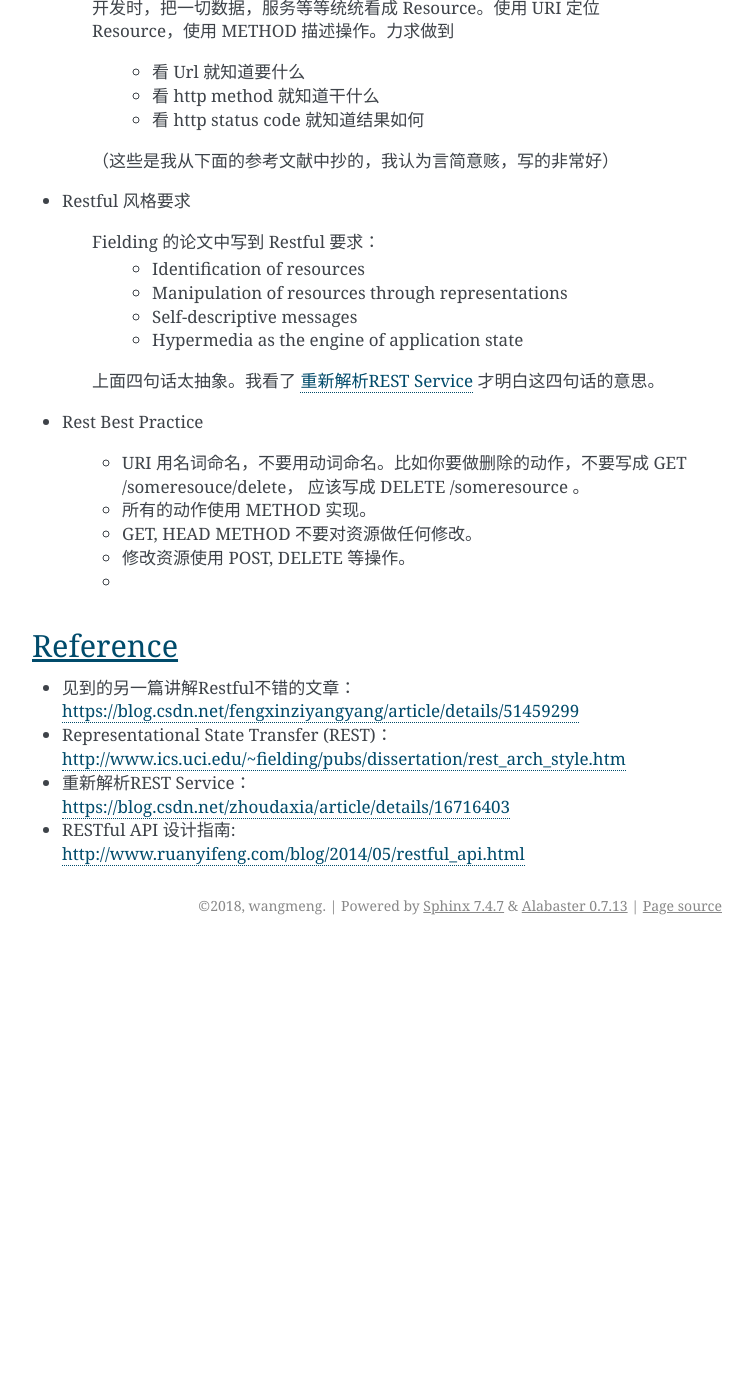
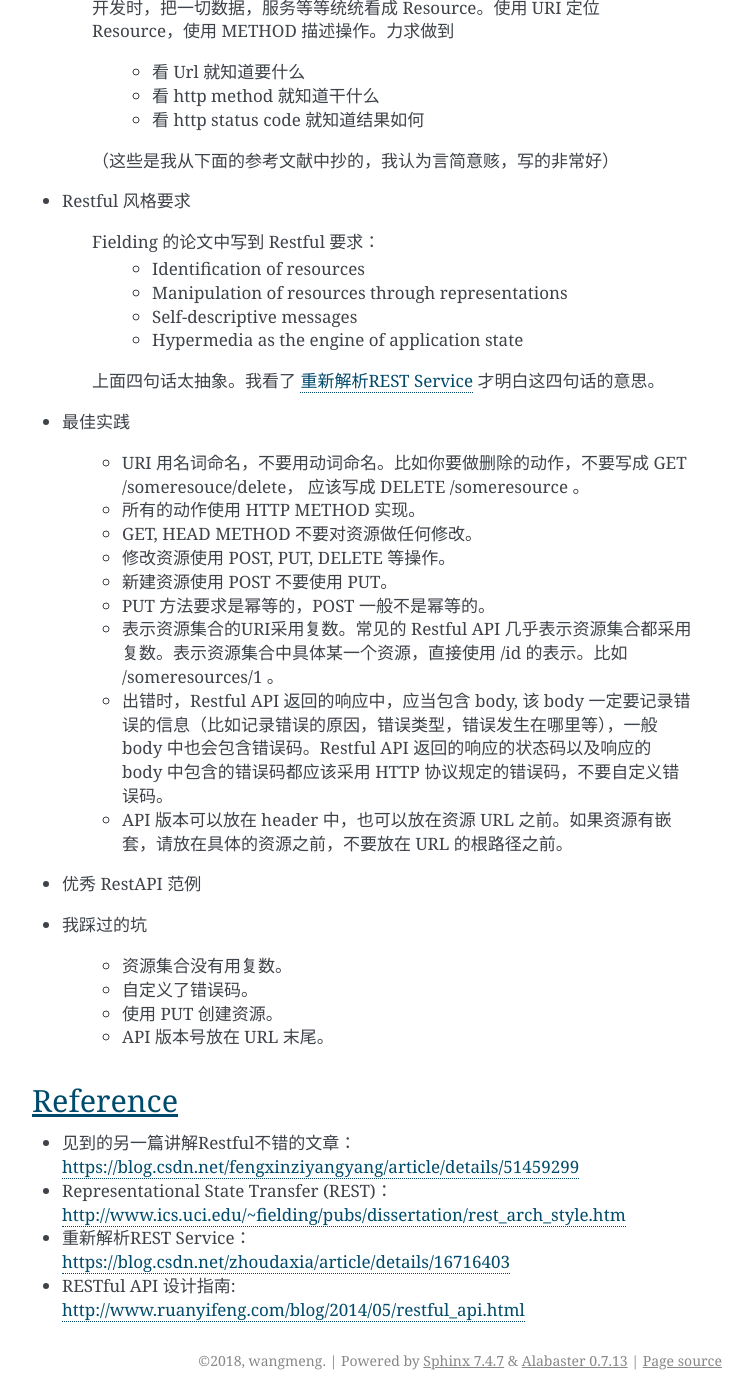
Before and after one commit to noonecare/python, a Sphinx documentation site: the page built from docs/networks/http/Restful.rst, in a window 1280 px wide and 1400 px high, scrolled down 936 px. Shown: the whole window, without its empty margins (388-1141 px from the left). Built offline with Sphinx 7.4.7, drawn with Linux system fonts in a browser that asks for light colours; pages that are not in the unit, such as notebooks, are missing from menus; before the commit the page ends 1881 px from its top, so only the background shows below that; some of the changed text lies outside the part shown.

Commit message:
更新 Restful 文档

```diff
--- a/docs/networks/http/Restful.rst
+++ b/docs/networks/http/Restful.rst
@@ -27,7 +27,7 @@ Problem
 
 - Restful 风格的要求
 
-- Restful best practice
+- 最佳实践
 
 
 Solution
@@ -60,13 +60,29 @@ Solution
 
 
 
-- Rest Best Practice
+- 最佳实践
 
     - URI 用名词命名，不要用动词命名。比如你要做删除的动作，不要写成 GET /someresouce/delete， 应该写成 DELETE /someresource 。
-    - 所有的动作使用 METHOD 实现。
+    - 所有的动作使用 HTTP METHOD 实现。
     - GET, HEAD METHOD 不要对资源做任何修改。
-    - 修改资源使用 POST, DELETE 等操作。
-    -
+    - 修改资源使用 POST, PUT, DELETE 等操作。
+    - 新建资源使用 POST 不要使用 PUT。
+    - PUT 方法要求是幂等的，POST 一般不是幂等的。
+    - 表示资源集合的URI采用复数。常见的 Restful API 几乎表示资源集合都采用复数。表示资源集合中具体某一个资源，直接使用 /id 的表示。比如 /someresources/1 。
+    - 出错时，Restful API 返回的响应中，应当包含 body, 该 body 一定要记录错误的信息（比如记录错误的原因，错误类型，错误发生在哪里等），一般 body 中也会包含错误码。Restful API 返回的响应的状态码以及响应的 body 中包含的错误码都应该采用 HTTP 协议规定的错误码，不要自定义错误码。
+    - API 版本可以放在 header 中，也可以放在资源 URL 之前。如果资源有嵌套，请放在具体的资源之前，不要放在 URL 的根路径之前。
+
+
+- 优秀 RestAPI 范例
+
+
+- 我踩过的坑
+
+    - 资源集合没有用复数。
+    - 自定义了错误码。
+    - 使用 PUT 创建资源。
+    - API 版本号放在 URL 末尾。
+
 
 
 Reference
```
